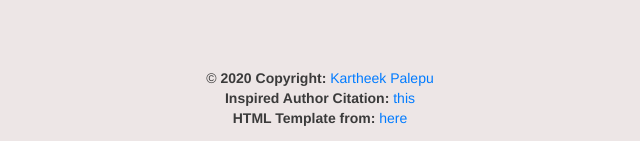
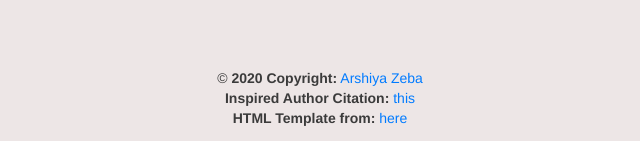
Before and after one commit to arshiyazeba1/whatsapp-chat-analysis, a plain HTML site: page html_template/index.html in a window 1280 px wide. Shown: the part 10367-10508 px from the top of the page, 320-960 px from the left. Drawn offline with nearby package versions, Linux system fonts and the light colour scheme.

Commit message:
Name change

```diff
--- a/html_template/index.html
+++ b/html_template/index.html
@@ -1169,7 +1169,7 @@
 
     <!-- Copyright -->
     <div class="footer-copyright text-center py-3">
-        © <b>2020 Copyright:</b><a href="https://github.com/kartheekpnsn/chat-explore/"> Kartheek Palepu</a><br/>
+        © <b>2020 Copyright:</b><a href="https://github.com/arshiyazeba1/whatsapp-chat-analysis/"> Arshiya Zeba</a><br/>
         <b>Inspired Author Citation:</b><a href="https://i.redd.it/rdslcczibsb21.png"> this</a><br/>
         <b>HTML Template from:</b><a href="https://codepen.io/lukepeters/pen/bfFur"> here</a>
     </div>
```
